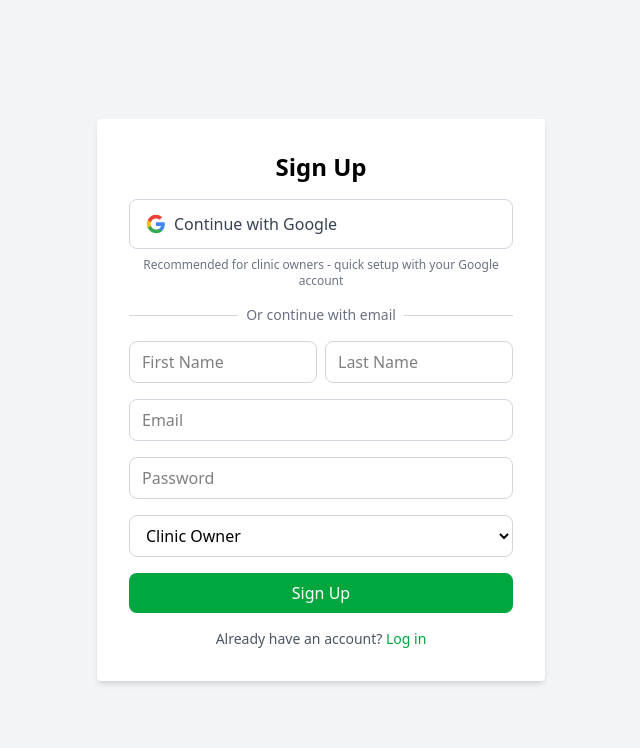
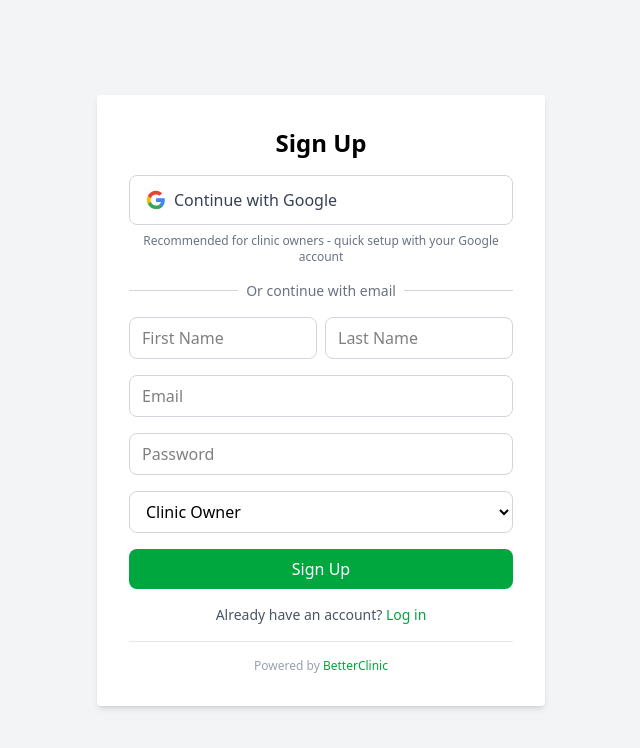
Before and after one commit to audumber3000/xpress-scan, a React (Vite) app in the folder frontend/: page /signup in a window 1280 px wide. Shown: the top 748 px of the page, without its empty margins (319-959 px from the left). Built offline with nearby package versions, Linux system fonts and the light colour scheme.

Commit message:
Add BetterClinic branding to login and signup pages

```diff
--- a/frontend/src/pages/Login.jsx
+++ b/frontend/src/pages/Login.jsx
@@ -138,6 +138,13 @@ const Login = () => {
             Sign up
           </Link>
         </p>
+
+        {/* Branding */}
+        <div className="text-center pt-4 border-t border-gray-200">
+          <p className="text-xs text-gray-400">
+            Powered by <span className="text-green-600 font-medium">BetterClinic</span>
+          </p>
+        </div>
       </div>
     </div>
   );
--- a/frontend/src/pages/Signup.jsx
+++ b/frontend/src/pages/Signup.jsx
@@ -171,6 +171,13 @@ const Signup = () => {
             Log in
           </Link>
         </p>
+
+        {/* Branding */}
+        <div className="text-center pt-4 border-t border-gray-200">
+          <p className="text-xs text-gray-400">
+            Powered by <span className="text-green-600 font-medium">BetterClinic</span>
+          </p>
+        </div>
       </div>
     </div>
   );
```
